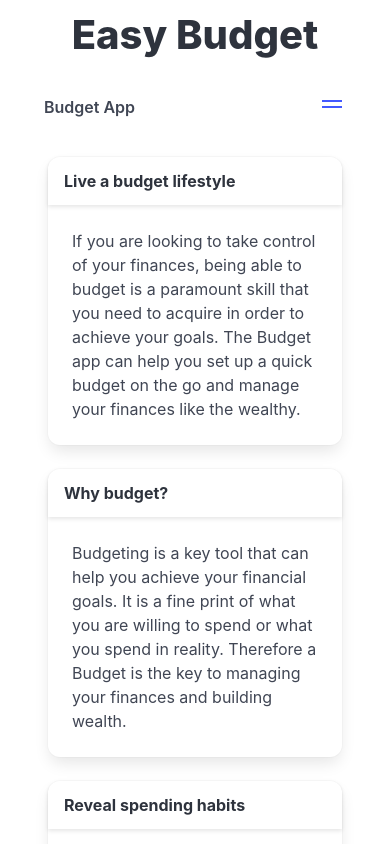
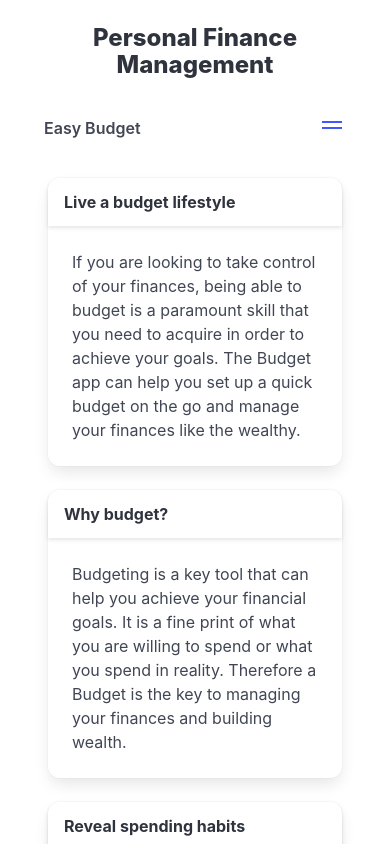
Before and after one commit to MthoMSY/bapp, a React (Vite) app: page / in a window 390 px wide. Shown: the top 844 px of the page. Built offline with nearby package versions, Linux system fonts and the light colour scheme; no server answers.

Commit message:
make app more responsive

```diff
--- a/src/components/Header.tsx
+++ b/src/components/Header.tsx
@@ -2,8 +2,14 @@ import React from "react";
 
 export const Header = () => {
   return (
-    <div className="content is-medium pt-3">
-      <h1 className="title has-text-centered ">Easy Budget</h1>
-    </div>
+    <section className="hero is-small">
+      <div className="hero-body">
+        <div className="container">
+          <h1 className="title is-size-2-desktop is-size-3-tablet is-size-4-mobile has-text-centered">
+            Personal Finance Management
+          </h1>
+        </div>
+      </div>
+    </section>
   );
 };
--- a/src/components/NavigationBar.tsx
+++ b/src/components/NavigationBar.tsx
@@ -15,7 +15,7 @@ const NavigationBar = () => {
     <nav className="navbar" role="navigation" aria-label="main navigation">
       <div className="navbar-brand">
         <a className="navbar-item" href="/">
-          <strong>Budget App</strong>
+          <strong>Easy Budget</strong>
         </a>
 
         <a
@@ -33,19 +33,28 @@ const NavigationBar = () => {
 
       <div className={`navbar-menu ${isActive ? 'is-active' : ''}`}>
         <div className="navbar-start">
-          <a className="navbar-item" onClick={() => navigate("/")}>
+          <a className="navbar-item" onClick={() => {
+            navigate("/")
+            setIsActive(!isActive)
+          }}>
             <span className="icon">
               <i className="fas fa-home"></i>
             </span>
             <span>Home</span>
           </a>
-          <a className="navbar-item" onClick={() => navigate("/about")}>
+          <a className="navbar-item" onClick={() => {
+            navigate("/about")
+            setIsActive(false)
+          }}>
             <span className="icon">
               <i className="fas fa-info"></i>
             </span>
             <span>About</span>
           </a>
-          <a className="navbar-item" onClick={() => navigate("/blogs")}>
+          <a className="navbar-item" onClick={() => {
+            navigate("/blogs")
+            setIsActive(false)
+            }}>
             <span className="icon">
               <i className="fab fa-blogger"></i>
             </span>
@@ -58,16 +67,21 @@ const NavigationBar = () => {
             <div className="buttons">
               {!isLoggedIn ? (
                 <>
-                  <a className="button is-dark" onClick={() => navigate("/signup")}>
+                  <a className="button is-dark" onClick={() => {navigate("/signup")
+                    setIsActive(false)}
+                  }>
                     <strong>Sign up</strong>
                   </a>
-                  <a className="button is-link" onClick={() => navigate("/login")}>
+                  <a className="button is-link" onClick={() => {navigate("/login")
+                  setIsActive(false)}
+                  }>
                     Log in
                   </a>
                 </>
               ) : (
                 <>
-                  <a className="button is-link" onClick={() => navigate(`/${username}/budgets`)}>
+                  <a className="button is-link" onClick={() => {navigate(`/${username}/budgets`)
+                setIsActive(false)}}>
                     <span className="icon">
                       <i className="fas fa-book"></i>
                     </span>
@@ -79,6 +93,7 @@ const NavigationBar = () => {
                       dispatch(signOut());
                       success("Cheers!");
                       navigate("/login");
+                      setIsActive(false)
                     }}
                   >
                     <span className="icon">
```
